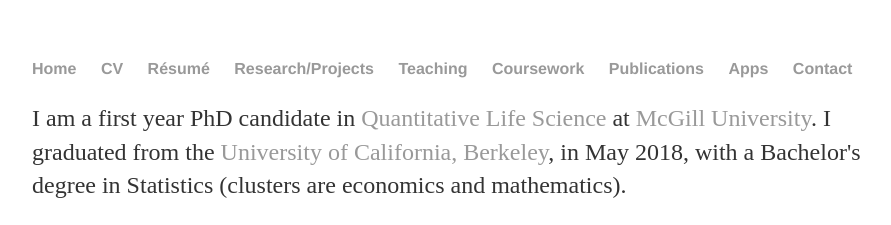
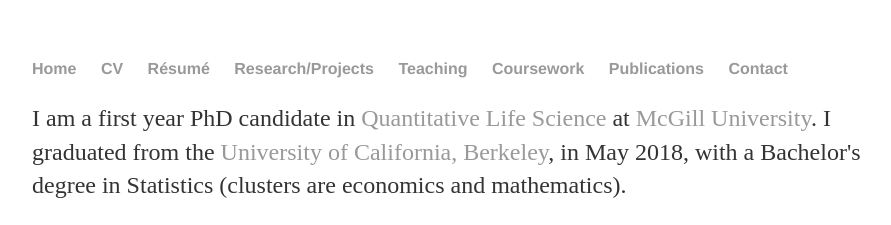
Before and after one commit to yjkweon24/yjkweon24.github.io, a Jekyll site: the page built from index.html, in a window 1280 px wide. Shown: the top 225 px of the page, without its empty margins (160-1051 px from the left). Built offline with Jekyll 4.4.1, drawn with Linux system fonts in a browser that asks for light colours.

```diff
--- a/_layouts/default.html
+++ b/_layouts/default.html
@@ -16,7 +16,6 @@
 				  <li><a href="/teaching/teaching">Teaching</a></li>
 				  <li><a href="/coursework/coursework">Coursework</a></li>
 				  <li><a href="/publication/publication">Publications</a></li>
-				  <li><a href="/app/app">Apps</a></li>
 				  <li><a href="/contact/contact">Contact</a></li>
 				</ul>
 		      	</nav>
```
